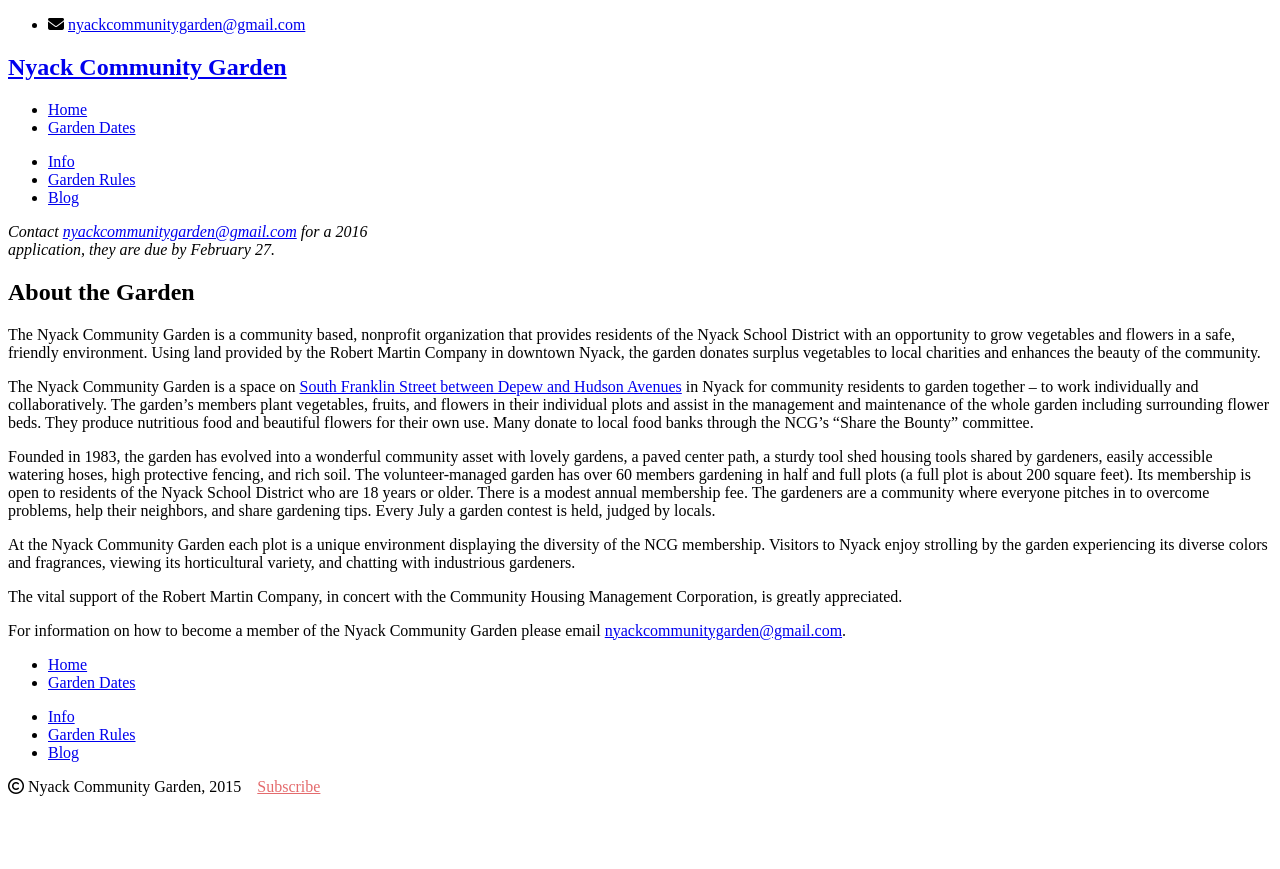
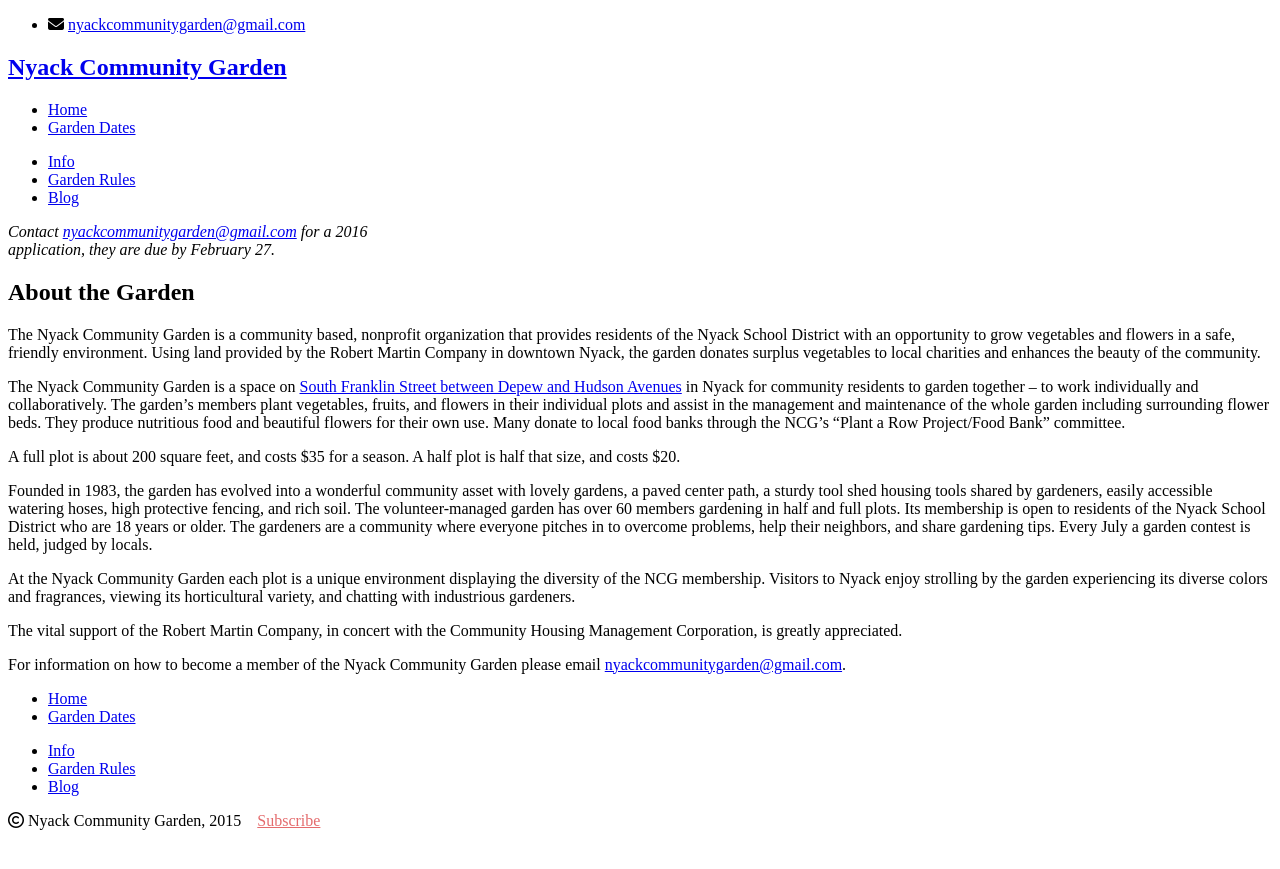
Before and after one commit to bosborne/nyackcommunitygarden, a Jekyll site: the page built from info/index.html, in a window 1280 px wide. Shown: the top 869 px of the page. Built offline with Jekyll 4.4.1, drawn with Linux system fonts in a browser that asks for light colours; nearby versions of some CDN libraries; library files that are not in the unit come from our copies; Markdown is read by kramdown in place of the engine named in the settings.

```diff
--- a/garden-dates/index.html
+++ b/garden-dates/index.html
@@ -10,7 +10,10 @@
 <i>The application deadline is <b>February 27</b>.</i>
 </p>
 <p>
-<i>The General Garden Meeting is on <b>Thursday March 31 at 7:00 PM, Nyack Senior Center, 90 Depew Avenue</b>. Attendance is required.</i>
+New gardeners are encouraged to mail in completed applications as soon as possible as priority on the waiting list for plots is determined by the dates of postmarks on the completed applications. After the February 27 deadline, potential new members can send in applications to join the waiting list.
+</p>
+<p>
+<i>The General Garden Meeting is on <b>Thursday March 31 at 7:00 PM, Nyack Senior Center, 90 Depew Avenue</b>. Attendance is required!</i>
 </p>
 <p>
 <i>The garden staking will place on <b>Saturday April 2, 8:00 AM</b>.</i>
--- a/index.html
+++ b/index.html
@@ -9,7 +9,7 @@
 The Nyack Community Garden is a community based, nonprofit organization that provides residents of the Nyack School District with an opportunity to grow vegetables and flowers in a friendly environment. Using land provided by the Robert Martin Company in downtown Nyack, the garden donates surplus vegetables to local charities and enhances the beauty of the community.
 </p>
 <p>
-The Nyack Community Garden is a space on <a href="http://www.openstreetmap.org/?minlon=-73.9218139648438&minlat=41.0889358520508&maxlon=-73.9215545654297&maxlat=41.0897102355957">South Franklin Street between Depew and Hudson Avenues</a> in Nyack for community residents to garden together – to work individually and collaboratively. The garden’s members plant vegetables, fruits, and flowers in their individual plots and help maintain the whole garden including surrounding flower beds. They produce nutritious food and beautiful flowers for their own use. Many donate to local food banks through the garden's “Share the Bounty” committee.
+The Nyack Community Garden is a space on <a href="http://www.openstreetmap.org/?minlon=-73.9218139648438&minlat=41.0889358520508&maxlon=-73.9215545654297&maxlat=41.0897102355957">South Franklin Street between Depew and Hudson Avenues</a> in Nyack for community residents to garden together – to work individually and collaboratively. The garden’s members plant vegetables, fruits, and flowers in their individual plots and help maintain the whole garden including surrounding flower beds. They produce nutritious food and beautiful flowers for their own use. Many donate to local soup kitchens and food banks through the garden.
 </p>
 <p>
 The vital support of the Robert Martin Company, in concert with the Community Housing Management Corporation, is greatly appreciated.
--- a/info/index.html
+++ b/info/index.html
@@ -9,10 +9,13 @@
 The Nyack Community Garden is a community based, nonprofit organization that provides residents of the Nyack School District with an opportunity to grow vegetables and flowers in a safe, friendly environment. Using land provided by the Robert Martin Company in downtown Nyack, the garden donates surplus vegetables to local charities and enhances the beauty of the community.
 </p>
 <p>
-The Nyack Community Garden is a space on <a href="http://www.openstreetmap.org/?minlon=-73.9218139648438&minlat=41.0889358520508&maxlon=-73.9215545654297&maxlat=41.0897102355957">South Franklin Street between Depew and Hudson Avenues</a> in Nyack for community residents to garden together – to work individually and collaboratively. The garden’s members plant vegetables, fruits, and flowers in their individual plots and assist in the management and maintenance of the whole garden including surrounding flower beds. They produce nutritious food and beautiful flowers for their own use. Many donate to local food banks through the NCG’s “Share the Bounty” committee.
+The Nyack Community Garden is a space on <a href="http://www.openstreetmap.org/?minlon=-73.9218139648438&minlat=41.0889358520508&maxlon=-73.9215545654297&maxlat=41.0897102355957">South Franklin Street between Depew and Hudson Avenues</a> in Nyack for community residents to garden together – to work individually and collaboratively. The garden’s members plant vegetables, fruits, and flowers in their individual plots and assist in the management and maintenance of the whole garden including surrounding flower beds. They produce nutritious food and beautiful flowers for their own use. Many donate to local food banks through the NCG’s “Plant a Row Project/Food Bank” committee.
 </p>
 <p>
-Founded in 1983, the garden has evolved into a wonderful community asset with lovely gardens, a paved center path, a sturdy tool shed housing tools shared by gardeners, easily accessible watering hoses, high protective fencing, and rich soil. The volunteer-managed garden has over 60 members gardening in half and full plots (a full plot is about 200 square feet). Its membership is open to residents of the Nyack School District who are 18 years or older. There is a modest annual membership fee. The gardeners are a community where everyone pitches in to overcome problems, help their neighbors, and share gardening tips. Every July a garden contest is held, judged by locals.
+A full plot is about 200 square feet, and costs $35 for a season. A half plot is half that size, and costs $20.
+</p>
+<p>
+Founded in 1983, the garden has evolved into a wonderful community asset with lovely gardens, a paved center path, a sturdy tool shed housing tools shared by gardeners, easily accessible watering hoses, high protective fencing, and rich soil. The volunteer-managed garden has over 60 members gardening in half and full plots. Its membership is open to residents of the Nyack School District who are 18 years or older. The gardeners are a community where everyone pitches in to overcome problems, help their neighbors, and share gardening tips. Every July a garden contest is held, judged by locals.
 </p>
 <p>
 At the Nyack Community Garden each plot is a unique environment displaying the diversity of the NCG membership. Visitors to Nyack enjoy strolling by the garden experiencing its diverse colors and fragrances, viewing its horticultural variety, and chatting with industrious gardeners.
```
